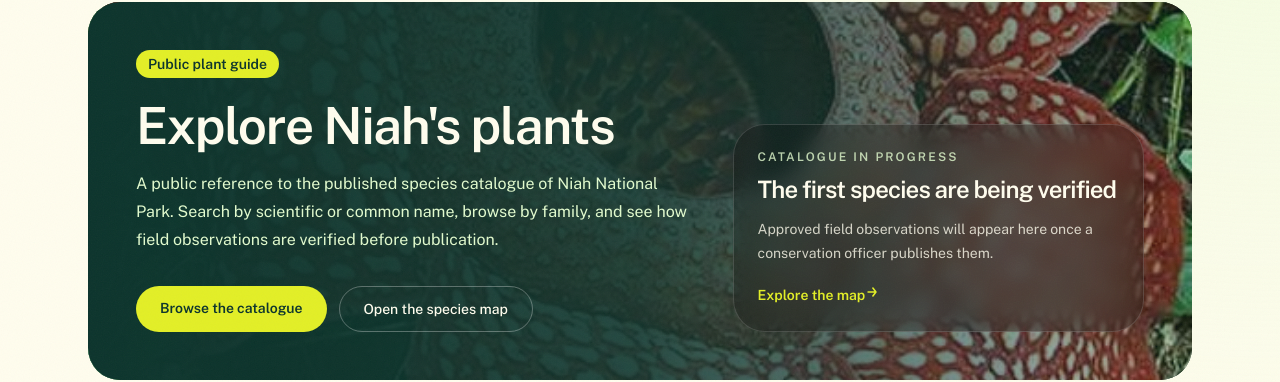
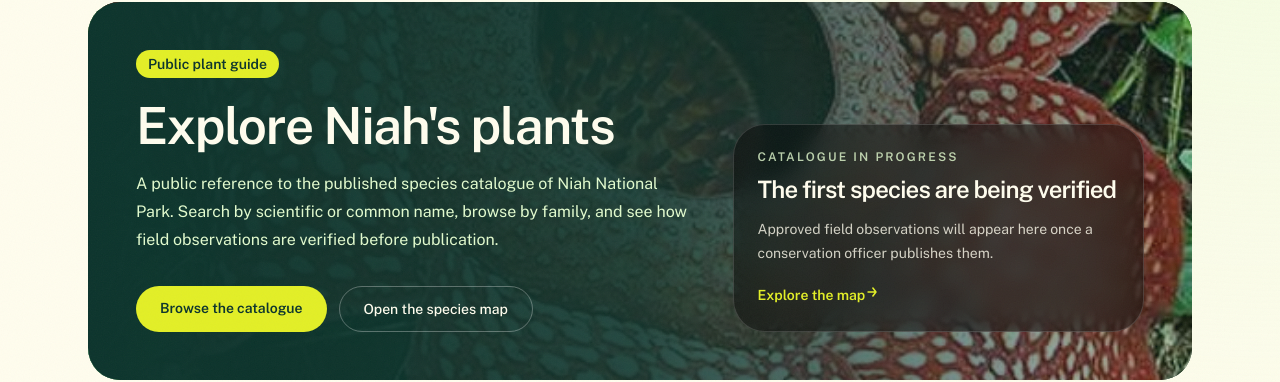
Before and after one commit to Basilagas21/COS30049_InnovationProject_Plantiful, a Next.js app in the folder web/: page /explore in a window 1280 px wide. Shown: the part 127-509 px from the top of the page. Built offline with nearby package versions, Linux system fonts and the light colour scheme; no server answers; the database is empty; a web font is replaced by a local one.

Commit message:
fix(web): strengthen the explore featured-card scrim for contrast

```diff
--- a/web/src/app/(visitor)/explore/page.tsx
+++ b/web/src/app/(visitor)/explore/page.tsx
@@ -114,7 +114,7 @@ export default async function ExplorePage() {
           {featured ? (
             <Link
               href={`/species/${featured.id}`}
-              className="group rounded-3xl border border-white/15 bg-black/25 p-6 backdrop-blur-md transition-colors hover:bg-black/35"
+              className="group rounded-3xl border border-white/15 bg-black/45 p-6 backdrop-blur-md transition-colors hover:bg-black/55"
             >
               <p className="text-xs font-semibold uppercase tracking-[0.18em] text-[#e2fbce]/80">
                 Featured species
@@ -130,7 +130,7 @@ export default async function ExplorePage() {
                   {featured.conservationStatus}
                 </span>
               )}
-              <p className="mt-4 line-clamp-3 text-sm leading-6 text-[#fffdee]/80">
+              <p className="mt-4 line-clamp-3 text-sm leading-6 text-[#fffdee]/90">
                 {featured.description ??
                   "A verified species record from the Niah National Park catalogue."}
               </p>
@@ -145,7 +145,7 @@ export default async function ExplorePage() {
               </span>
             </Link>
           ) : (
-            <div className="rounded-3xl border border-white/15 bg-black/25 p-6 backdrop-blur-md">
+            <div className="rounded-3xl border border-white/15 bg-black/45 p-6 backdrop-blur-md">
               <p className="text-xs font-semibold uppercase tracking-[0.18em] text-[#e2fbce]/80">
                 Catalogue in progress
               </p>
```
